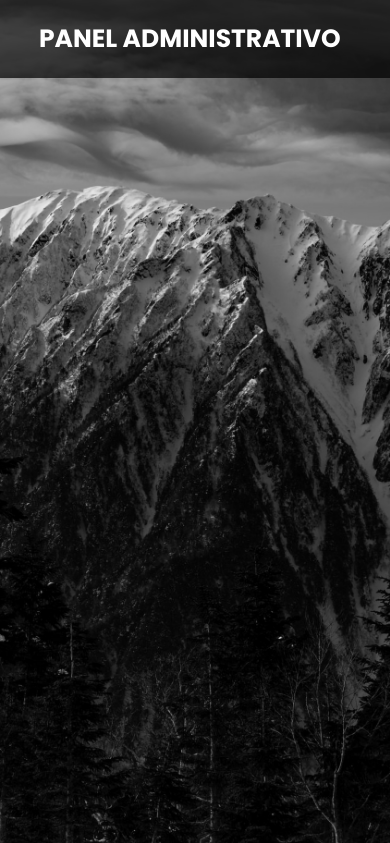
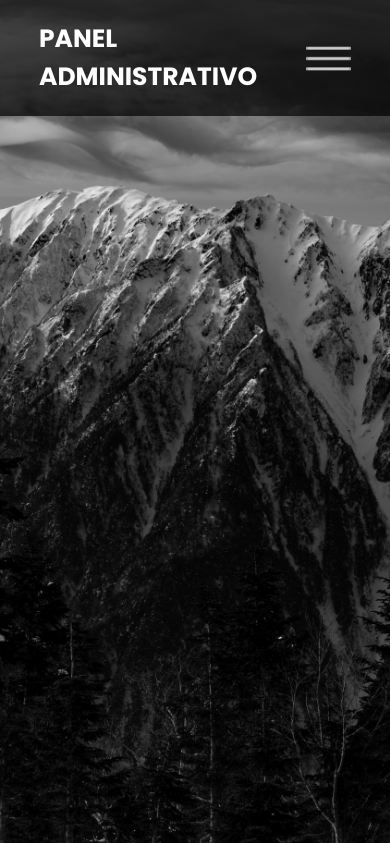
Before and after one commit to Cris20034/proyectoneuro, a PHP site: page /HTML/admin_panel.html in a window 390 px wide. Shown: the top 843 px of the page. Run offline with PHP 8.4, Linux system fonts and the light colour scheme.

Commit message:
Update dashboard.css
ya se despliega

```diff
--- a/neuro/css/dashboard.css
+++ b/neuro/css/dashboard.css
@@ -95,12 +95,8 @@ body{
     .header label {
         display: initial;
     }
-.Menu{
-    display: none;
-}
-
     .menu {
-        display: none;
+        display: block;
     }
     .header {
         padding: 20px 10%;
```
